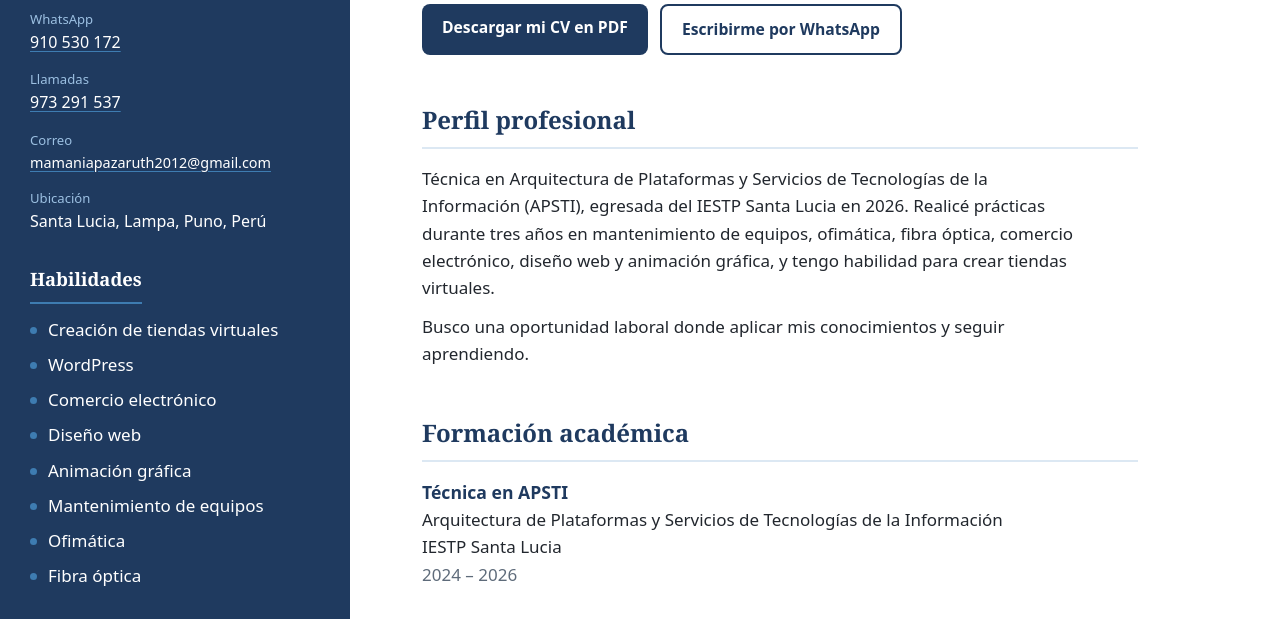
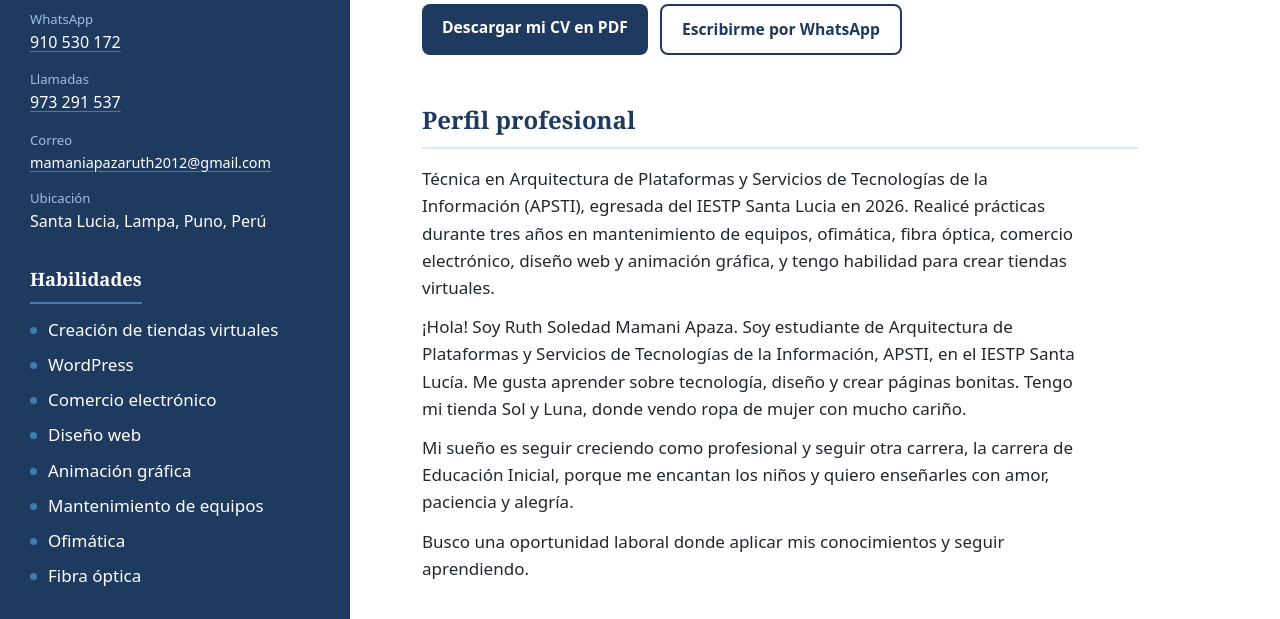
Before and after one commit to mamaniapazaruth2012-cell/Ruth-Soledad, a plain HTML site: page index.html in a window 1280 px wide. Shown: the part 367-986 px from the top of the page. Drawn offline with Linux system fonts and the light colour scheme.

Commit message:
Update index.html

```diff
--- a/index.html
+++ b/index.html
@@ -137,6 +137,8 @@ section,aside [id]{scroll-margin-top:76px}
     <section id="perfil">
       <h3>Perfil profesional</h3>
       <p>Técnica en Arquitectura de Plataformas y Servicios de Tecnologías de la Información (APSTI), egresada del IESTP Santa Lucia en 2026. Realicé prácticas durante tres años en mantenimiento de equipos, ofimática, fibra óptica, comercio electrónico, diseño web y animación gráfica, y tengo habilidad para crear tiendas virtuales.</p>
+      <p>¡Hola! Soy Ruth Soledad Mamani Apaza. Soy estudiante de Arquitectura de Plataformas y Servicios de Tecnologías de la Información, APSTI, en el IESTP Santa Lucía. Me gusta aprender sobre tecnología, diseño y crear páginas bonitas. Tengo mi tienda Sol y Luna, donde vendo ropa de mujer con mucho cariño.</p>
+<p>Mi sueño es seguir creciendo como profesional y seguir otra carrera, la carrera de Educación Inicial, porque me encantan los niños y quiero enseñarles con amor, paciencia y alegría.</p>
       <p>Busco una oportunidad laboral donde aplicar mis conocimientos y seguir aprendiendo.</p>
     </section>
 
```
